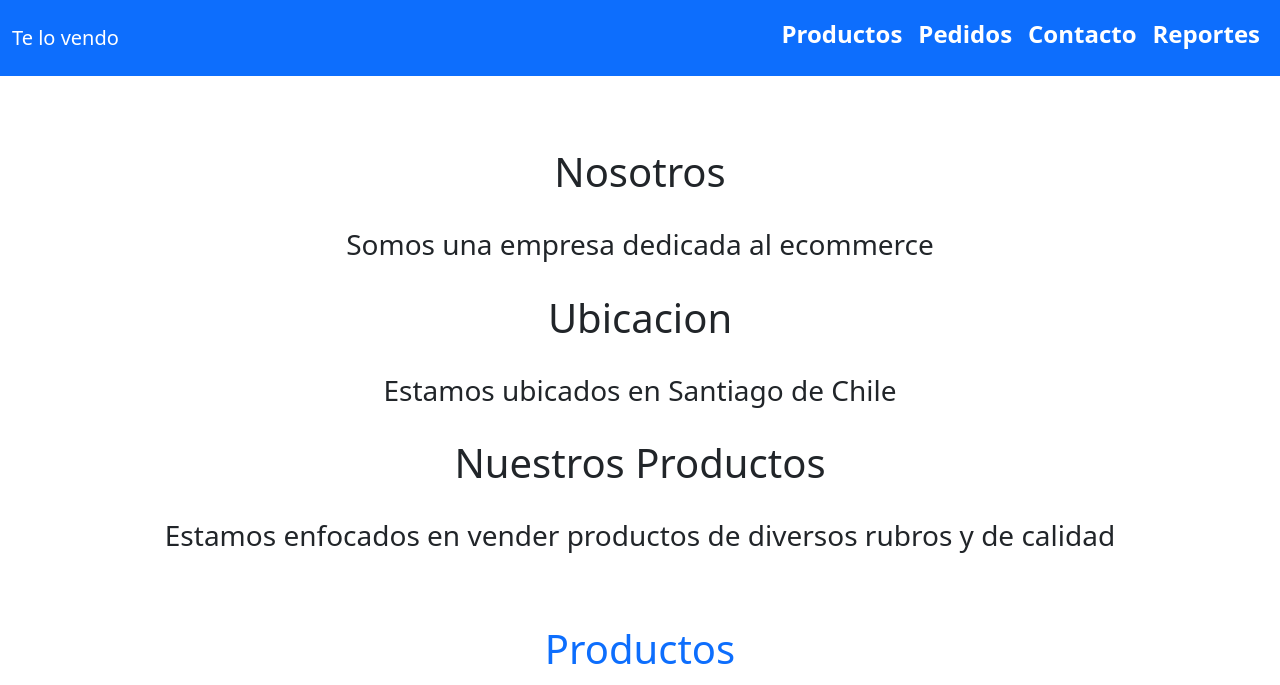
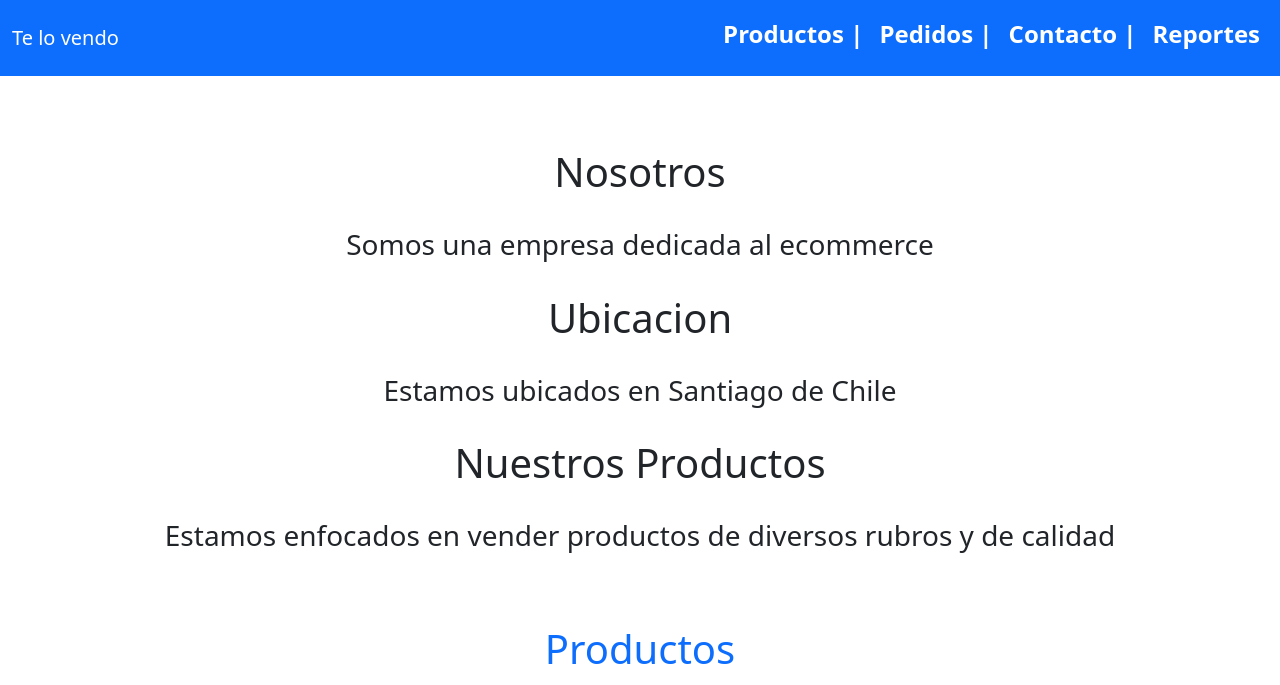
Before and after one commit to dacronik/te-lo-vendo, a plain HTML site: page index.html in a window 1280 px wide. Shown: the top 685 px of the page. Drawn offline with nearby package versions, Linux system fonts and the light colour scheme.

Commit message:
Se modifica index.html agregando separador en el menu

```diff
--- a/index.html
+++ b/index.html
@@ -18,13 +18,13 @@
           <div class="collapse navbar-collapse text-center fw-bold fs-4" id="navbarNavDropdown">
             <ul class="navbar-nav ms-auto mb-2">
               <li class="nav-item">
-                <a class="nav-link active text-white" aria-current="page" href="/">Productos</a>
+                <a class="nav-link active text-white" aria-current="page" href="/">Productos |</a>
               </li>
               <li class="nav-item">
-                <a class="nav-link text-white" href="#">Pedidos</a>
+                <a class="nav-link text-white" href="#">Pedidos |</a>
               </li>
               <li class="nav-item">
-                <a class="nav-link text-white" href="/contacto.html">Contacto</a>
+                <a class="nav-link text-white" href="/contacto.html">Contacto |</a>
               </li>
               <li class="nav-item">
                 <a class="nav-link text-white" href="/estadisticas.html">Reportes</a>
```
